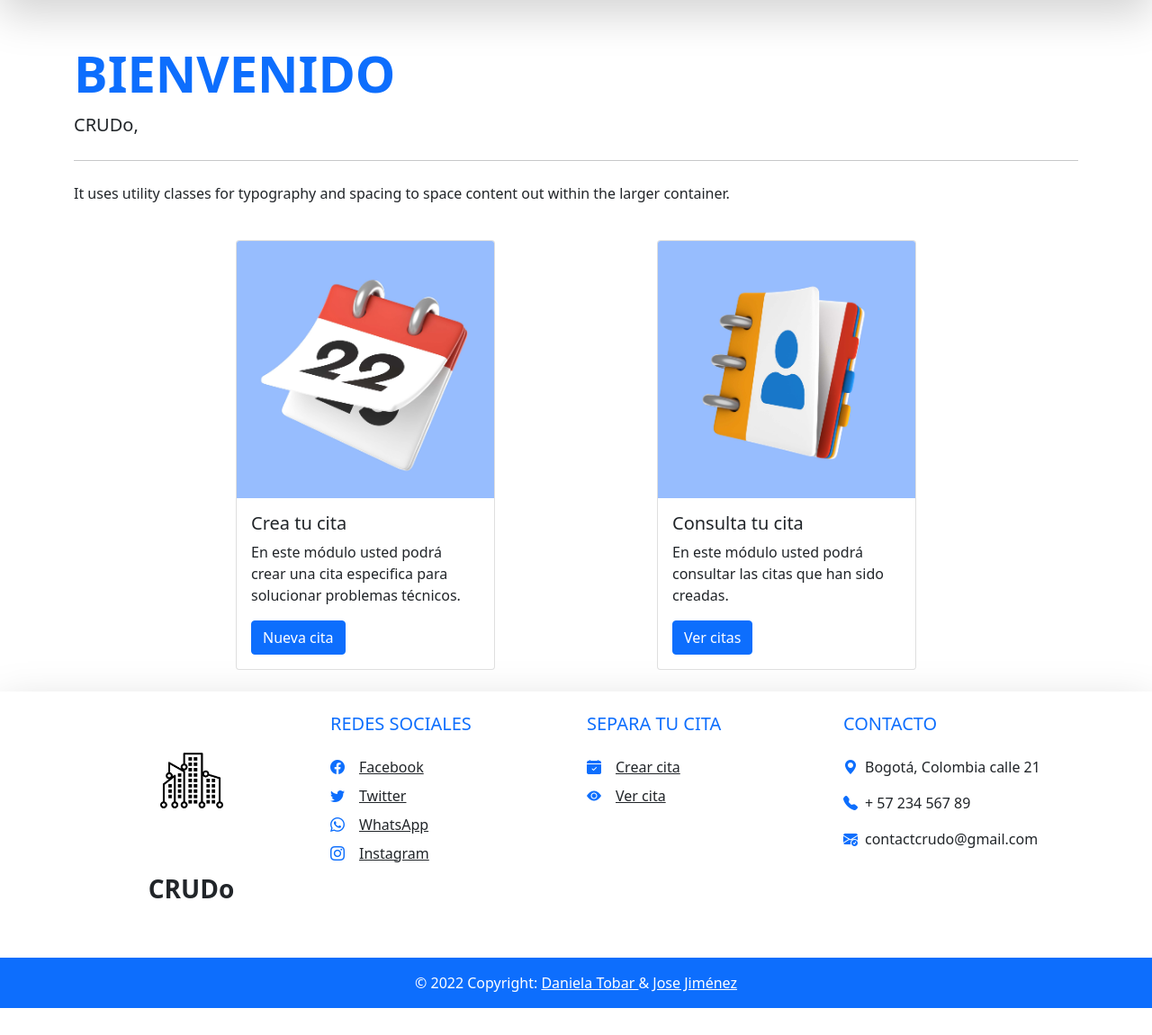
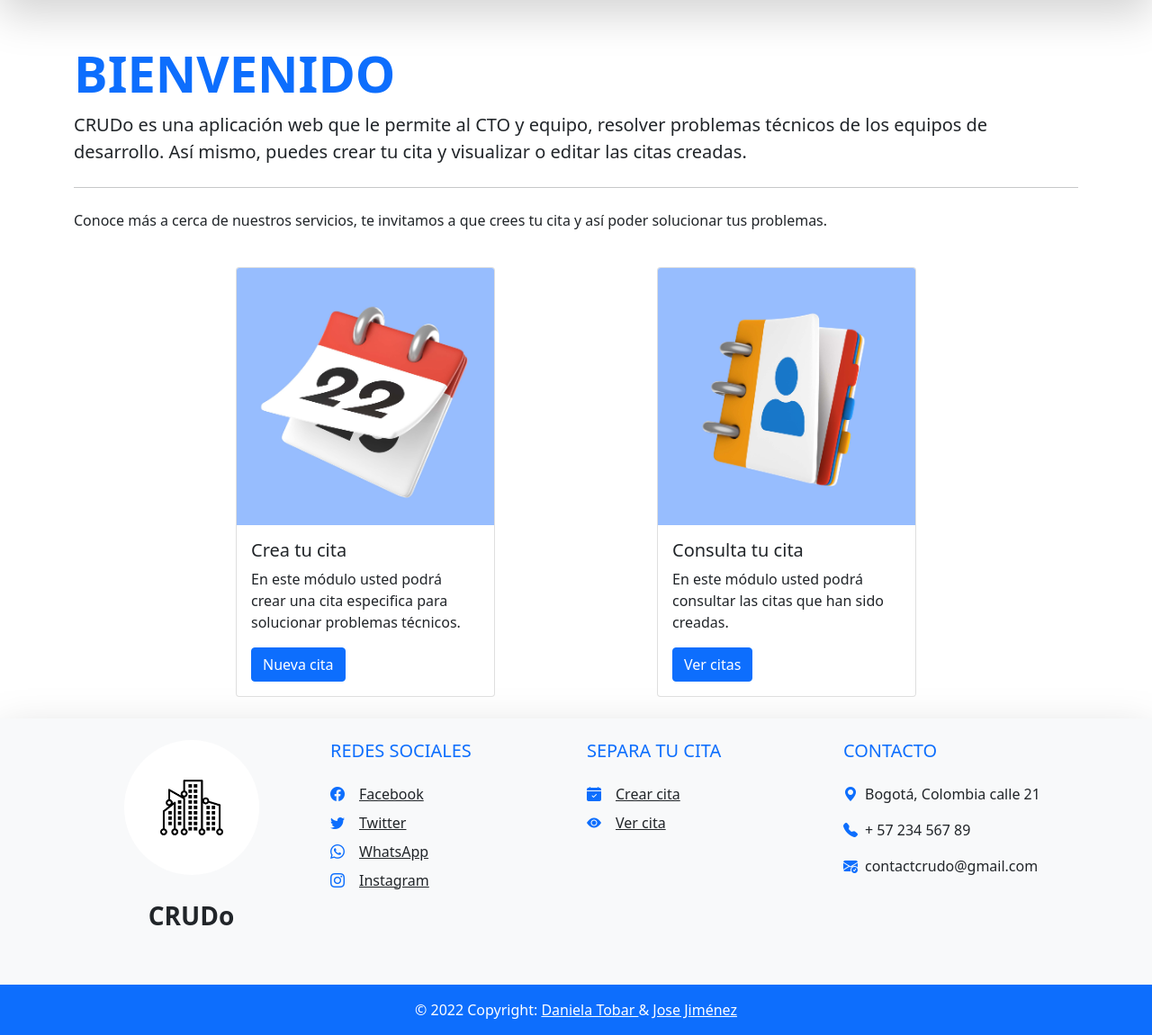
Before and after one commit to DanielaTob/CRUDo-MVC, a PHP site: page / in a window 1280 px wide. Shown: the part 88-1239 px from the top of the page at 90% size. Before the commit the page ends 1209 px from the top, so only its background shows below. Run offline with PHP 8.4, Linux system fonts and the light colour scheme; some libraries are stand-ins or nearby versions.

Commit message:
banner end

```diff
--- a/controller/cita.controller.php
+++ b/controller/cita.controller.php
@@ -51,7 +51,6 @@ class CitaController{
 
         require_once 'view/header.php';
         require_once 'view/cita/cita.php';
-        require_once 'view/footer.php';
     }
 
     public function Guardar(){
--- a/view/banner.php
+++ b/view/banner.php
@@ -1,9 +1,9 @@
 <div class="jumbotron jumbotron-fluid">
   <div class="container">
     <h2 class="display-4 fw-bolder text-primary">BIENVENIDO</h2>
-    <p class="lead">CRUDo, </p>
+    <p class="lead">CRUDo es una aplicación web que le permite al CTO y equipo, resolver problemas técnicos de los equipos de desarrollo. Así mismo, puedes crear tu cita y visualizar o editar las citas creadas. </p>
     <hr class="my-4">
-    <p>It uses utility classes for typography and spacing to space content out within the larger container.</p>
+    <p>Conoce más a cerca de nuestros servicios, te invitamos a que crees tu cita y así poder solucionar tus problemas.</p>
   </div>
 </div>
 
--- a/view/footer.php
+++ b/view/footer.php
@@ -1,6 +1,6 @@
 <div>
 
-  <footer class="bg-white shadow-lg text-center text-lg-start text-white">
+  <footer class="bg-light shadow-lg text-center text-lg-start text-white">
 
     <div class="container pt-4">
 
```
